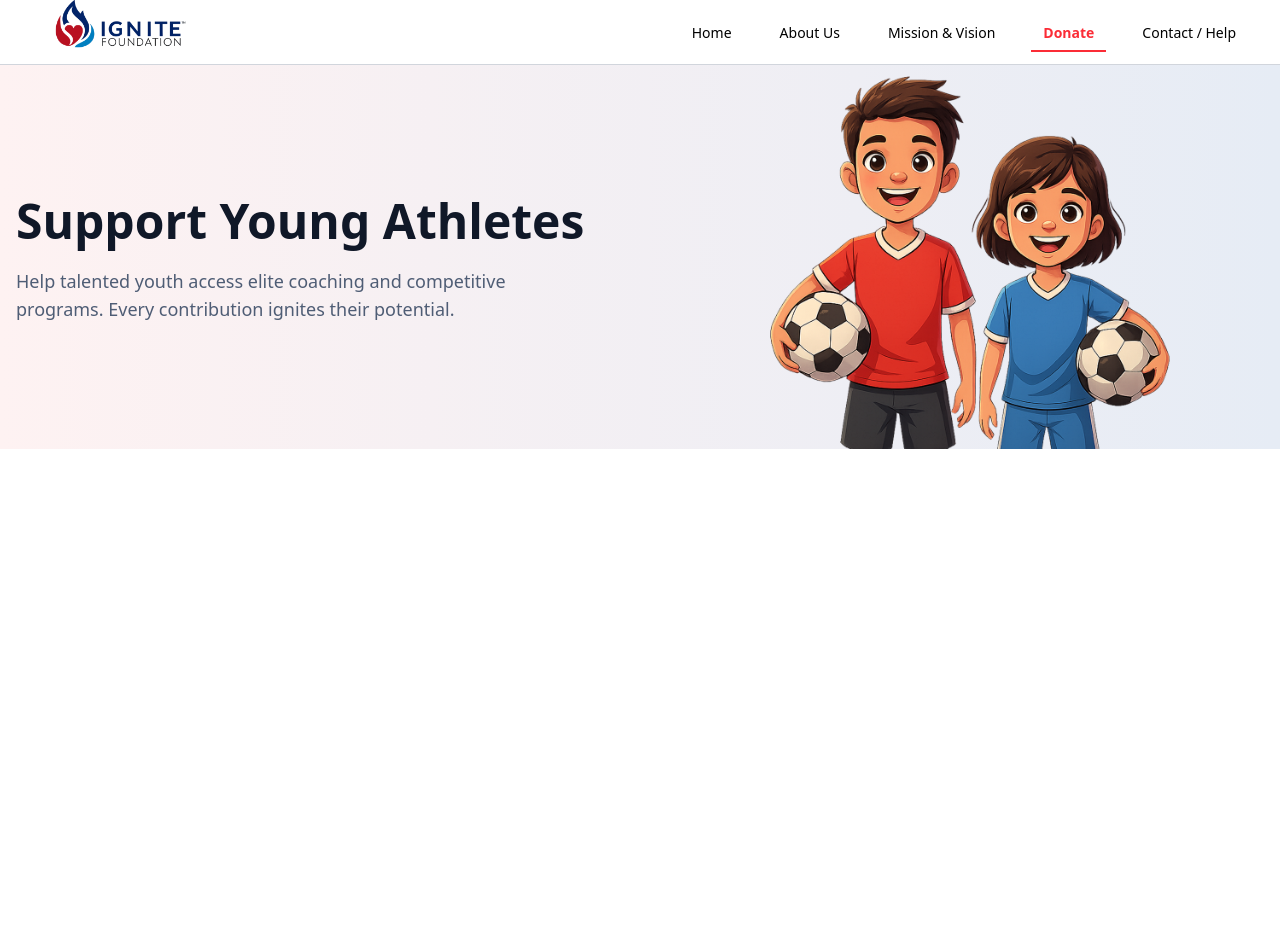
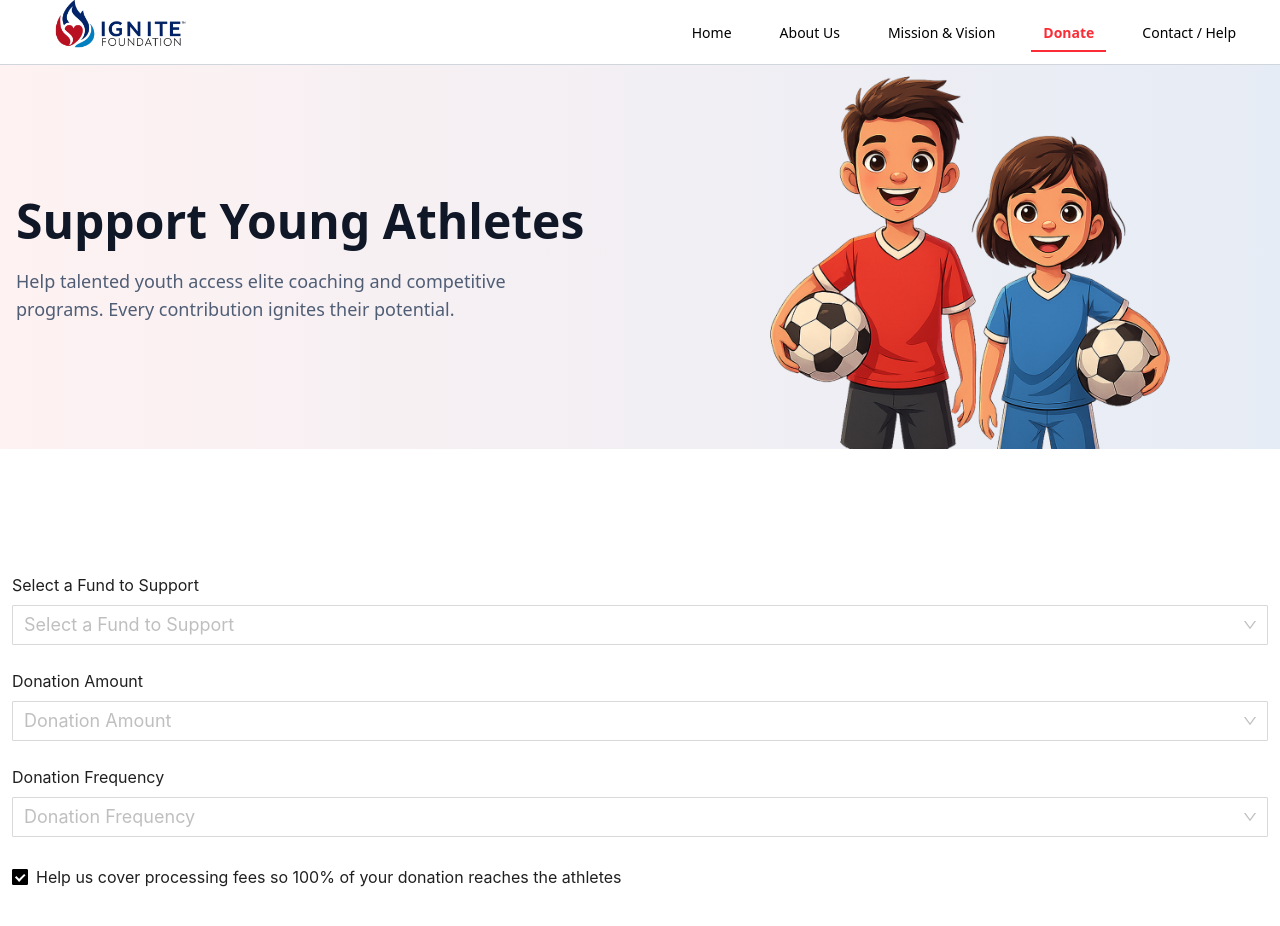
Before and after one commit to hosainahmeed/ignite, a Next.js app: page /donate in a window 1280 px wide. Shown: the top 926 px of the page. Before the commit the page ends 800 px from the top, so only its background shows below. Built offline with nearby package versions, Linux system fonts and the light colour scheme.

Commit message:
create support yong athlet page

```diff
--- a/src/app/(default)/donate/page.tsx
+++ b/src/app/(default)/donate/page.tsx
@@ -1,4 +1,5 @@
 import SectionLayout from '@/app/components/component-layout/SectionLayout'
+import SupportAthletForm from '@/app/components/page/support-athlet-form/SupportAthletForm'
 import PageTopBanner from '@/app/components/status-banner/PageTopBanner'
 import React from 'react'
 
@@ -6,8 +7,8 @@ function page() {
     return (
         <div>
             <PageTopBanner title="Support Young Athletes" description="Help talented youth access elite coaching and competitive programs. Every contribution ignites their potential." />
-        <SectionLayout>
-            <h1></h1>
+            <SectionLayout className='md:my-28 my-16 p-3 rounded-2xl'>
+                <SupportAthletForm />
             </SectionLayout>
         </div>
     )
--- /dev/null
+++ b/src/app/components/page/support-athlet-form/SupportAthletForm.tsx
@@ -0,0 +1,74 @@
+'use client'
+import { Checkbox, Form, Input, Select } from 'antd'
+import React from 'react'
+
+function SupportAthletForm() {
+    return (
+        <div>
+            <Form requiredMark={false} layout='vertical'>
+                <Form.Item
+                    name="name"
+                    label="Select a Fund to Support"
+                    rules={[{ required: true, message: 'Please select a fund to support' }]}
+                >
+                    <Select
+                        size='large'
+                        placeholder="Select a Fund to Support"
+                        options={[
+                            { value: 'IGNITE Fund', label: 'IGNITE Fund - Donate to our general fund that is dispersed to many athletes.' },
+                            { value: 'IGNITE a Child', label: 'IGNITE a Child - Champion Donor - Support a Child directly, and commit to covering their full costs.' },
+
+                        ]}
+                    />
+                </Form.Item>
+                <Form.Item
+                    name="email"
+                    label="Donation Amount"
+                    rules={[{ required: true, message: 'Please select a donation amount' }]}
+                >
+                    <Select
+                        size='large'
+                        placeholder="Donation Amount"
+                        options={[
+                            { value: 'Spark', label: 'Spark ($10)' },
+                            { value: 'Flame', label: 'Flame ($25)' },
+                            { value: 'Blaze', label: 'Blaze ($50)' },
+                            { value: 'Inferno', label: 'Inferno ($100)' },
+                            { value: 'Custom', label: 'Custom amount' },
+
+                        ]}
+                    />
+                </Form.Item>
+                <Form.Item
+                    name="phone"
+                    label="Donation Frequency"
+                    rules={[{ required: true, message: 'Please select a donation frequency' }]}
+                >
+                    <Select
+                        size='large'
+                        placeholder="Donation Frequency"
+                        options={[
+                            { value: 'One Time', label: 'One Time' },
+                            { value: 'Monthly', label: 'Monthly' },
+                            { value: 'Yearly', label: 'Yearly' },
+
+                        ]}
+                    />
+                </Form.Item>
+                <Form.Item
+                    name="donation"
+                >
+                    <Checkbox
+                        name="donation"
+                        value="donation"
+                        defaultChecked
+                    >
+                        Help us cover processing fees so 100% of your donation reaches the athletes
+                    </Checkbox>
+                </Form.Item>
+            </Form>
+        </div>
+    )
+}
+
+export default SupportAthletForm
--- a/src/app/layout.tsx
+++ b/src/app/layout.tsx
@@ -33,6 +33,10 @@ const themeConfig: ThemeConfig = {
       buttonSolidCheckedHoverBg: 'rgb(127,132,139)',
       borderRadius: 1,
     },
+    Checkbox: {
+      colorPrimary: "rgb(0,0,0)",
+      colorPrimaryHover: "rgb(0,0,0)"
+    }
   },
 };
 
--- a/src/app/page.tsx
+++ b/src/app/page.tsx
@@ -8,8 +8,10 @@ import WhyDoWeNeed from "./components/page/sections/WhyDoWeNeed"
 import DiscoverBanner from "./components/status-banner/DiscoverBanner"
 
 function page() {
+
   return (
-    <div className='bg-[#F5F7FA] flex items-center justify-center flex-col gap-0 md:gap-[120px]'>
+    <div
+      className='bg-[#F5F7FA] flex items-center justify-center flex-col gap-0 md:gap-[120px]'>
       <BannerServer />
       <BeTheSpark />
       <WhoWeAre />
```
Lines whose indentation alone changed are shown as unchanged.
